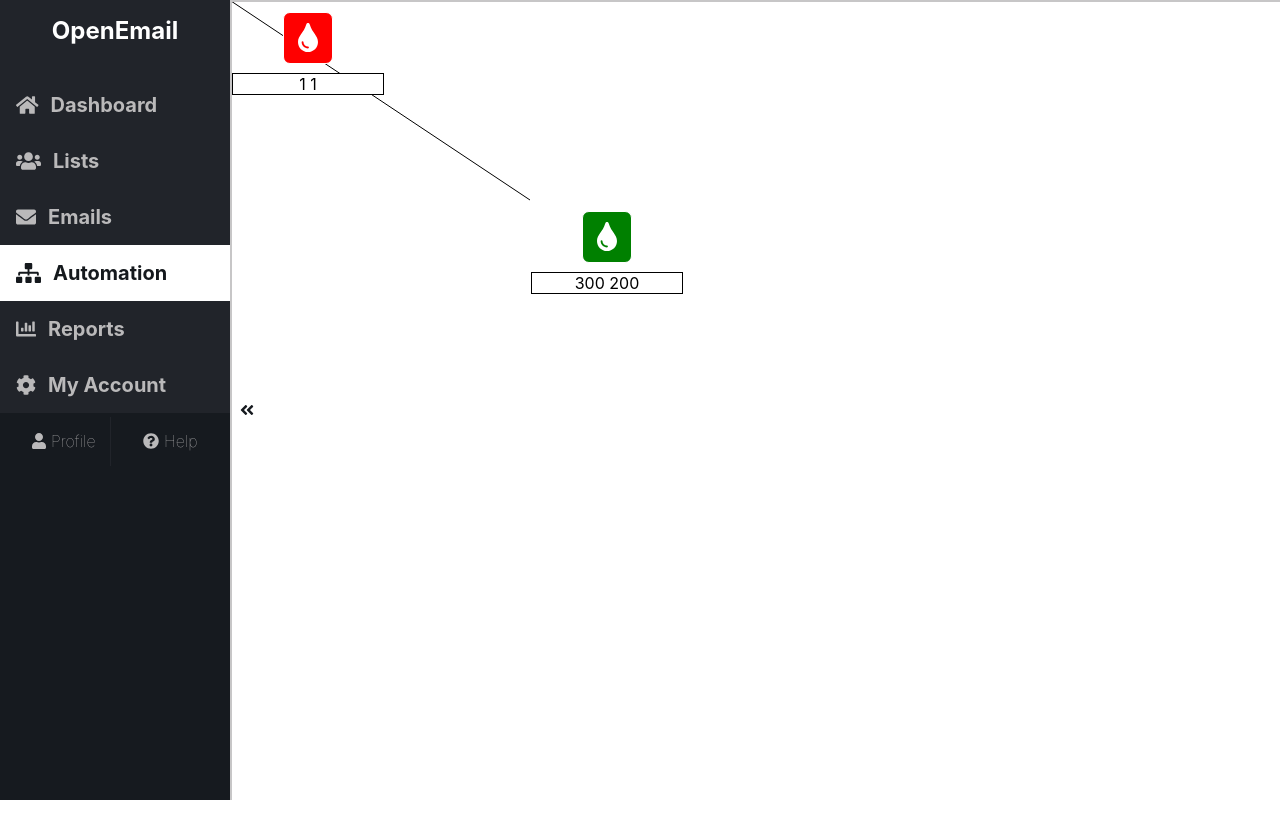
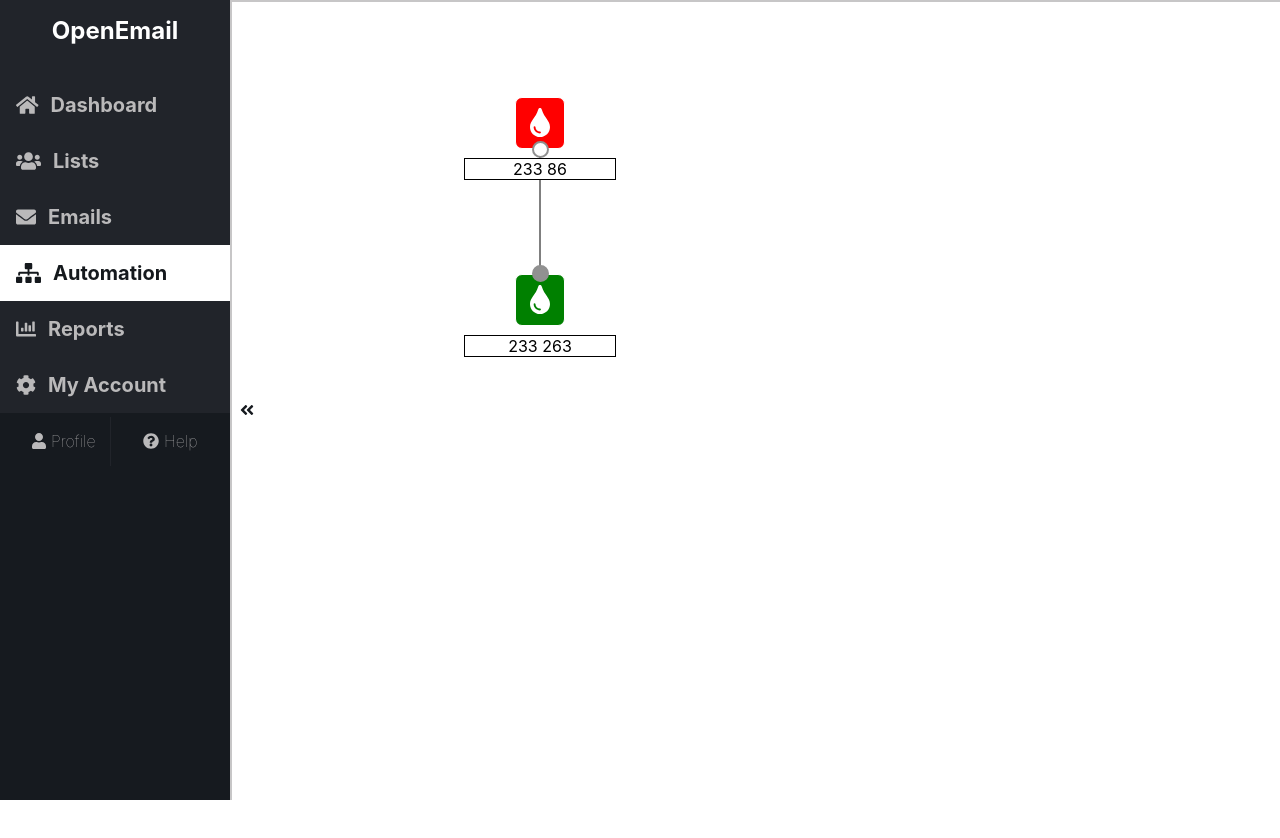
Before and after one commit to logmannn/marketing-automation-tool-ui, a React (Create React App) app: page / in a window 1280 px wide. Shown: the top 838 px of the page. Built offline with nearby package versions, Linux system fonts and the light colour scheme.

Commit message:
add ability to see which items are start and finish

```diff
--- a/src/App.css
+++ b/src/App.css
@@ -139,10 +139,12 @@
 }
 
 .csscircle {
-  border-radius: 50px/50px;
+  border-radius: 13px;
   border: solid 2px #909090;
+
   width: 13px;
   height: 13px;
+
   background: #fff;
 
   z-index: 10;
--- a/src/common/Circle.js
+++ b/src/common/Circle.js
@@ -1,10 +1,5 @@
 import React, { Component } from "react";
 import styled from "styled-components";
-
-const SVG = styled.svg`
-  position: absolute;
-  z-index: 5;
-`;
 
 const CircleWrapper = styled.div`
   width: 70px;
@@ -16,7 +11,7 @@ const CircleWrapper = styled.div`
 
 export default class Circle extends Component {
   render() {
-    const { side, fill, strokeWidth } = this.props;
+    const { side, fill, strokeWidth, opacity } = this.props;
 
     return (
       <CircleWrapper className={`circleWrapper ${side}CircleSelect`}>
@@ -24,7 +19,8 @@ export default class Circle extends Component {
           className="csscircle"
           style={{
             background: `${fill}`,
-            border: `solid ${strokeWidth}px #909090`
+            border: `solid ${strokeWidth}px #909090`,
+            opacity: `${opacity}`
           }}
         />
       </CircleWrapper>
--- a/src/common/Line.js
+++ b/src/common/Line.js
@@ -3,14 +3,41 @@ import styled from "styled-components";
 
 const SVG = styled.svg`
   position: absolute;
+
+  height: 100%;
+  width: 100%;
 `;
 
 export default class Line extends Component {
   render() {
-    const { color, x1, y1, x2, y2 } = this.props;
+    const { color, x1, y1, x2, y2, startSide, endSide } = this.props;
+
+    let X1 = x1;
+    let Y1 = y1;
+    let X2 = x2;
+    let Y2 = y2;
+
+    if (startSide === "bottom") {
+      X1 = x1 + 77;
+      Y1 = y1 + 65;
+    }
+    if (endSide === "bottom") {
+      X2 = x2 + 77;
+      Y2 = y2 + 65;
+    }
+
+    if (startSide === "top") {
+      X1 = x1 + 77;
+      Y1 = y1 + 9;
+    }
+    if (endSide === "top") {
+      X2 = x2 + 77;
+      Y2 = y2 + 9;
+    }
+
     return (
       <SVG height="100%" width="100%">
-        <line x1={x1} y1={y1} x2={x2} y2={y2} stroke={color} />
+        <line x1={X1} y1={Y1} x2={X2} y2={Y2} stroke={color} />
         Sorry, your browser does not support inline SVG.
       </SVG>
     );
--- a/src/editing/Editing.js
+++ b/src/editing/Editing.js
@@ -78,17 +78,33 @@ export default class Editing extends Component {
         [
           {
             key: 0,
-            x: 300,
-            y: 200,
+            x: 233,
+            y: 263,
             icon: Drip,
-            background: "green"
+            background: "green",
+            activePoints: [
+              {
+                top: "end",
+                left: "",
+                bottom: "",
+                right: ""
+              }
+            ]
           },
           {
             key: 1,
-            x: 1,
-            y: 1,
+            x: 233,
+            y: 86,
             icon: Drip,
-            background: "red"
+            background: "red",
+            activePoints: [
+              {
+                top: "",
+                left: "",
+                bottom: "start",
+                right: ""
+              }
+            ]
           }
         ]
       ],
@@ -97,7 +113,26 @@ export default class Editing extends Component {
       mouseY: 0,
       offsetX: 0,
       offsetY: 0,
-      start: false
+      start: false,
+      lines: [
+        [
+          {
+            key: 0,
+            start: [
+              {
+                item: 0,
+                side: "top"
+              }
+            ],
+            end: [
+              {
+                item: 1,
+                side: "bottom"
+              }
+            ]
+          }
+        ]
+      ]
     });
   }
 
@@ -251,7 +286,8 @@ export default class Editing extends Component {
       offsetX,
       offsetY,
       start,
-      scrolling
+      scrolling,
+      lines
     } = this.state;
 
     return (
@@ -280,13 +316,18 @@ export default class Editing extends Component {
           "loading"
         ) : (
           <>
-            <Line
-              color="black"
-              x1={deltaPositions[0][0].x}
-              y1={deltaPositions[0][0].y}
-              x2={deltaPositions[0][1].x}
-              y2={deltaPositions[0][1].y}
-            />
+            {lines[0].map(line => (
+              <Line
+                key={line.key}
+                color="black"
+                x1={deltaPositions[0][line.start[0].item].x}
+                y1={deltaPositions[0][line.start[0].item].y}
+                x2={deltaPositions[0][line.end[0].item].x}
+                y2={deltaPositions[0][line.end[0].item].y}
+                startSide={line.start[0].side}
+                endSide={line.end[0].side}
+              />
+            ))}
             {!isNaN(currentItem) &&
               activeDrags === 1 &&
               start === false && (
@@ -320,7 +361,7 @@ export default class Editing extends Component {
                         : "opacity"
                     }
                   >
-                    <Step item={deltaPositions[0][step.key]} />
+                    <Step item={deltaPositions[0][step.key]} lines={lines[0]} />
                   </div>
                 </Draggable>
               ))}
--- a/src/editing/Step.js
+++ b/src/editing/Step.js
@@ -57,12 +57,68 @@ const IconContent = styled.div`
 export default class Step extends Component {
   render() {
     const { item } = this.props;
+
+    let left = "#FFF";
+    let top = "#FFF";
+    let right = "#FFF";
+    let bottom = "#FFF";
+
+    let lOpacity = "";
+    let tOpacity = "";
+    let rOpacity = "";
+    let bOpacity = "";
+
+    if (item.activePoints[0].left !== "") {
+      lOpacity = 1;
+      // if (item.activePoints[0].left === "start") {
+      //   left = "green";
+      // }
+      if (item.activePoints[0].left === "end") {
+        left = "#919191";
+      }
+    }
+
+    if (item.activePoints[0].top !== "") {
+      tOpacity = 1;
+      // if (item.activePoints[0].top === "start") {
+      //   top = "green";
+      // }
+      if (item.activePoints[0].top === "end") {
+        top = "#919191";
+      }
+    }
+
+    if (item.activePoints[0].right !== "") {
+      rOpacity = 1;
+      // if (item.activePoints[0].right === "start") {
+      //   right = "green";
+      // }
+      if (item.activePoints[0].right === "end") {
+        right = "#919191";
+      }
+    }
+
+    if (item.activePoints[0].bottom !== "") {
+      bOpacity = 1;
+      // if (item.activePoints[0].bottom === "start") {
+      //   bottom = "green";
+      // }
+      if (item.activePoints[0].bottom === "end") {
+        bottom = "#919191";
+      }
+    }
+
     return (
       <Box className="box">
-        <Circle side="left" fill="white" strokeWidth="2" />
-        <Circle side="top" fill="white" strokeWidth="2" />
-        <Circle side="right" fill="white" strokeWidth="2" />
-        <Circle side="bottom" fill="white" strokeWidth="2" />
+        <Circle side="left" fill={left} strokeWidth="2" opacity={lOpacity} />
+        <Circle side="top" fill={top} strokeWidth="2" opacity={tOpacity} />
+        <Circle side="right" fill={right} strokeWidth="2" opacity={rOpacity} />
+        <Circle
+          side="bottom"
+          fill={bottom}
+          strokeWidth="2"
+          opacity={bOpacity}
+        />
         <IconWrapper>
           <Icon
             id={`${item.key}`}
```
